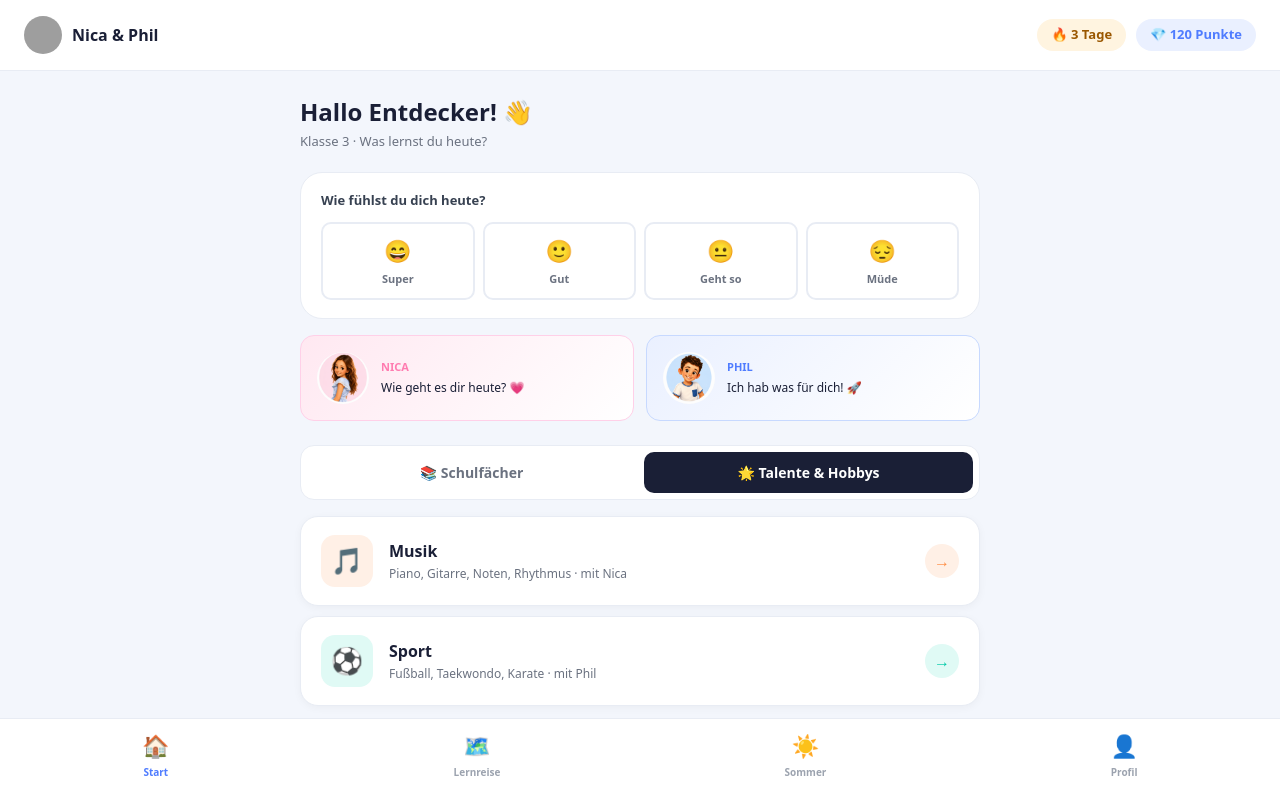
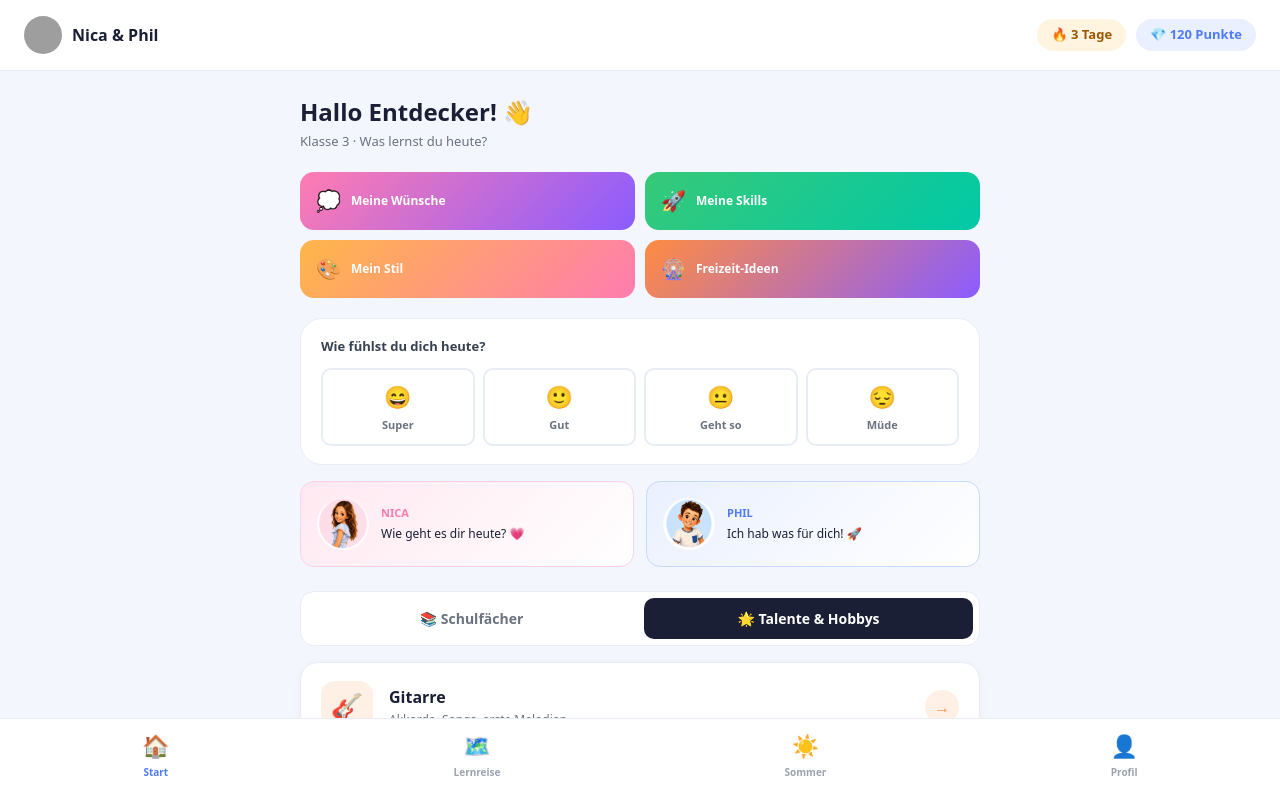
Before and after one commit to NICA-PHIL/lernapp-ki, a Next.js app: page /dashboard in a window 1280 px wide. Both pictures are taken after a click on the button "🌟 Talente & Hobbys". Shown: the top 800 px of the page. Built offline with nearby package versions, Linux system fonts and the light colour scheme; grey boxes are pictures that could not be loaded.

Commit message:
Link: Dashboard mit Gitarre, Piano+Gesang, Schach, Wuensche, Skills, Stil, Freizeit

```diff
--- a/src/app/dashboard/page.tsx
+++ b/src/app/dashboard/page.tsx
@@ -17,9 +17,23 @@ const SCHULFAECHER = [
   { id: 'sachunterricht', label: 'Sachunterricht', icon: '🔬', desc: 'Natur, Technik, Gesellschaft' },
 ]
 
-const TALENTE = [
-  { id: 'musik', label: 'Musik', icon: '🎵', desc: 'Piano, Gitarre, Noten, Rhythmus' },
-  { id: 'sport', label: 'Sport', icon: '⚽', desc: 'Fußball, Taekwondo, Karate' },
+// Talente jetzt als eigene Seiten statt Chat-Link
+interface TalentKarte {
+  id: string
+  label: string
+  icon: string
+  desc: string
+  path: string
+  farbe: string
+  bg: string
+  nurFuer?: string // 'nicole' | 'philipp' — wenn gesetzt, nur für dieses Kind sichtbar
+}
+
+const TALENTE: TalentKarte[] = [
+  { id: 'gitarre', label: 'Gitarre', icon: '🎸', desc: 'Akkorde, Songs, erste Melodien', path: '/gitarre', farbe: theme.brand.orange, bg: theme.soft.orange },
+  { id: 'piano-gesang', label: 'Piano & Gesang', icon: '🎹', desc: 'Songs auf DE, EN & RU', path: '/piano-gesang', farbe: theme.brand.purple, bg: theme.soft.purple, nurFuer: 'nicole' },
+  { id: 'schach', label: 'Schach', icon: '♟️', desc: 'Taktiken und Strategien vertiefen', path: '/schach', farbe: theme.ink, bg: theme.soft.blue },
+  { id: 'sport', label: 'Sport', icon: '⚽', desc: 'Fußball, Taekwondo, Karate', path: '/chat?subject=sport&avatar=phil', farbe: theme.brand.teal, bg: theme.soft.teal },
 ]
 
 export default function Dashboard() {
@@ -37,8 +51,15 @@ export default function Dashboard() {
   }, [])
 
   const isTeen = parseInt(klasse) >= 5
-  const vorbereitungLink = childName.toLowerCase().includes('nicole') ? '/nicole-vorbereitung'
-    : childName.toLowerCase().includes('philipp') ? '/philipp-vorbereitung' : null
+  const nameKey = childName.toLowerCase()
+  const vorbereitungLink = nameKey.includes('nicole') ? '/nicole-vorbereitung'
+    : nameKey.includes('philipp') ? '/philipp-vorbereitung' : null
+
+  // Talente nach Kind filtern (Piano+Gesang nur für Nicole)
+  const sichtbareTalente = TALENTE.filter(t => {
+    if (!t.nurFuer) return true
+    return nameKey.includes(t.nurFuer)
+  })
 
   return (
     <div style={{ minHeight: '100vh', background: theme.bg, fontFamily: 'system-ui, sans-serif', paddingBottom: '100px' }}>
@@ -68,10 +89,10 @@ export default function Dashboard() {
           </div>
         </div>
 
-        {/* Vorbereitungs-Banner (nur wenn zutreffend) */}
+        {/* Vorbereitungs-Banner */}
         {vorbereitungLink && (
           <button onClick={() => router.push(vorbereitungLink)}
-            style={{ width: '100%', background: theme.gradients.sommer, border: 'none', borderRadius: theme.radius.lg, padding: '18px 20px', marginBottom: '16px', display: 'flex', alignItems: 'center', gap: '14px', cursor: 'pointer', textAlign: 'left' }}>
+            style={{ width: '100%', background: theme.gradients.sommer, border: 'none', borderRadius: theme.radius.lg, padding: '18px 20px', marginBottom: '12px', display: 'flex', alignItems: 'center', gap: '14px', cursor: 'pointer', textAlign: 'left' }}>
             <span style={{ fontSize: '28px' }}>🎒</span>
             <div style={{ flex: 1 }}>
               <div style={{ fontWeight: '800', fontSize: '14px', color: 'white' }}>Startklar für's neue Schuljahr!</div>
@@ -80,6 +101,30 @@ export default function Dashboard() {
             <span style={{ color: 'white', fontSize: '18px' }}>→</span>
           </button>
         )}
+
+        {/* Persönliche Bereiche — Wünsche, Skills, Stil, Freizeit */}
+        <div style={{ display: 'grid', gridTemplateColumns: '1fr 1fr', gap: '10px', marginBottom: '20px' }}>
+          <button onClick={() => router.push('/meine-wuensche')}
+            style={{ background: theme.gradients.wuensche, border: 'none', borderRadius: theme.radius.md, padding: '14px 16px', cursor: 'pointer', textAlign: 'left', display: 'flex', alignItems: 'center', gap: '10px' }}>
+            <span style={{ fontSize: '20px' }}>💭</span>
+            <span style={{ fontSize: '12px', fontWeight: '800', color: 'white', lineHeight: '1.3' }}>Meine Wünsche</span>
+          </button>
+          <button onClick={() => router.push('/meine-skills')}
+            style={{ background: 'linear-gradient(135deg, #37C978, #00C9A7)', border: 'none', borderRadius: theme.radius.md, padding: '14px 16px', cursor: 'pointer', textAlign: 'left', display: 'flex', alignItems: 'center', gap: '10px' }}>
+            <span style={{ fontSize: '20px' }}>🚀</span>
+            <span style={{ fontSize: '12px', fontWeight: '800', color: 'white', lineHeight: '1.3' }}>Meine Skills</span>
+          </button>
+          <button onClick={() => router.push('/mein-stil')}
+            style={{ background: 'linear-gradient(135deg, #FFB648, #FF7CB0)', border: 'none', borderRadius: theme.radius.md, padding: '14px 16px', cursor: 'pointer', textAlign: 'left', display: 'flex', alignItems: 'center', gap: '10px' }}>
+            <span style={{ fontSize: '20px' }}>🎨</span>
+            <span style={{ fontSize: '12px', fontWeight: '800', color: 'white', lineHeight: '1.3' }}>Mein Stil</span>
+          </button>
+          <button onClick={() => router.push('/freizeit')}
+            style={{ background: 'linear-gradient(135deg, #FF8C42, #8A5CFF)', border: 'none', borderRadius: theme.radius.md, padding: '14px 16px', cursor: 'pointer', textAlign: 'left', display: 'flex', alignItems: 'center', gap: '10px' }}>
+            <span style={{ fontSize: '20px' }}>🎡</span>
+            <span style={{ fontSize: '12px', fontWeight: '800', color: 'white', lineHeight: '1.3' }}>Freizeit-Ideen</span>
+          </button>
+        </div>
 
         {/* Stimmung */}
         <div style={{ background: theme.card, borderRadius: theme.radius.xl, padding: '18px 20px', marginBottom: '16px', border: `1px solid ${theme.line}` }}>
@@ -129,9 +174,10 @@ export default function Dashboard() {
           </button>
         </div>
 
-        {/* Fächer Liste */}
+        {/* Schulfächer Liste */}
+        {activeTab === 'schule' && (
           <div style={{ display: 'flex', flexDirection: 'column', gap: '10px' }}>
-          {(activeTab === 'schule' ? SCHULFAECHER : TALENTE).map(s => {
+            {SCHULFAECHER.map(s => {
               const fc = fachFarben[s.id] || { farbe: theme.brand.blue, bg: theme.soft.blue, avatar: 'phil' as const }
               return (
                 <button key={s.id}
@@ -151,6 +197,29 @@ export default function Dashboard() {
               )
             })}
           </div>
+        )}
+
+        {/* Talente Liste — jetzt mit eigenen Seiten */}
+        {activeTab === 'talente' && (
+          <div style={{ display: 'flex', flexDirection: 'column', gap: '10px' }}>
+            {sichtbareTalente.map(t => (
+              <button key={t.id}
+                onClick={() => router.push(t.path)}
+                style={{ background: theme.card, border: `1.5px solid ${theme.line}`, borderRadius: theme.radius.lg, padding: '18px 20px', display: 'flex', alignItems: 'center', gap: '16px', cursor: 'pointer', textAlign: 'left', transition: 'all 0.2s', boxShadow: theme.shadow.sm }}
+                onMouseEnter={e => { e.currentTarget.style.transform = 'translateY(-2px)'; e.currentTarget.style.borderColor = t.farbe }}
+                onMouseLeave={e => { e.currentTarget.style.transform = 'translateY(0)'; e.currentTarget.style.borderColor = theme.line }}>
+                <div style={{ width: '52px', height: '52px', borderRadius: theme.radius.md, background: t.bg, display: 'flex', alignItems: 'center', justifyContent: 'center', fontSize: '26px', flexShrink: 0 }}>
+                  {t.icon}
+                </div>
+                <div style={{ flex: 1 }}>
+                  <div style={{ fontWeight: '800', fontSize: '16px', color: theme.ink, marginBottom: '2px' }}>{t.label}</div>
+                  <div style={{ fontSize: '12px', color: theme.mid }}>{t.desc}</div>
+                </div>
+                <div style={{ width: '34px', height: '34px', borderRadius: '50%', background: t.bg, display: 'flex', alignItems: 'center', justifyContent: 'center', color: t.farbe, fontSize: '16px', fontWeight: '700' }}>→</div>
+              </button>
+            ))}
+          </div>
+        )}
       </div>
 
       {/* Bottom Navigation */}
--- /dev/null
+++ b/src/components/EternWuenscheLink.tsx
@@ -0,0 +1,18 @@
+'use client'
+import { useRouter } from 'next/navigation'
+import { theme } from '@/lib/theme'
+
+export function ElternWuenscheLink({ childName }: { childName: string }) {
+  const router = useRouter()
+  return (
+    <button onClick={() => router.push('/eltern-wuensche')}
+      style={{ width: '100%', background: theme.gradients.eltern, border: 'none', borderRadius: theme.radius.lg, padding: '18px 20px', display: 'flex', alignItems: 'center', gap: '14px', cursor: 'pointer', textAlign: 'left' }}>
+      <span style={{ fontSize: '24px' }}>👪</span>
+      <div style={{ flex: 1 }}>
+        <div style={{ fontWeight: '800', fontSize: '14px', color: 'white' }}>Ihre Wünsche für {childName}</div>
+        <div style={{ fontSize: '12px', color: 'rgba(255,255,255,0.7)' }}>Schwerpunkte und Anliegen mitteilen</div>
+      </div>
+      <span style={{ color: 'white', fontSize: '18px' }}>→</span>
+    </button>
+  )
+}
```
Lines whose indentation alone changed are shown as unchanged.
